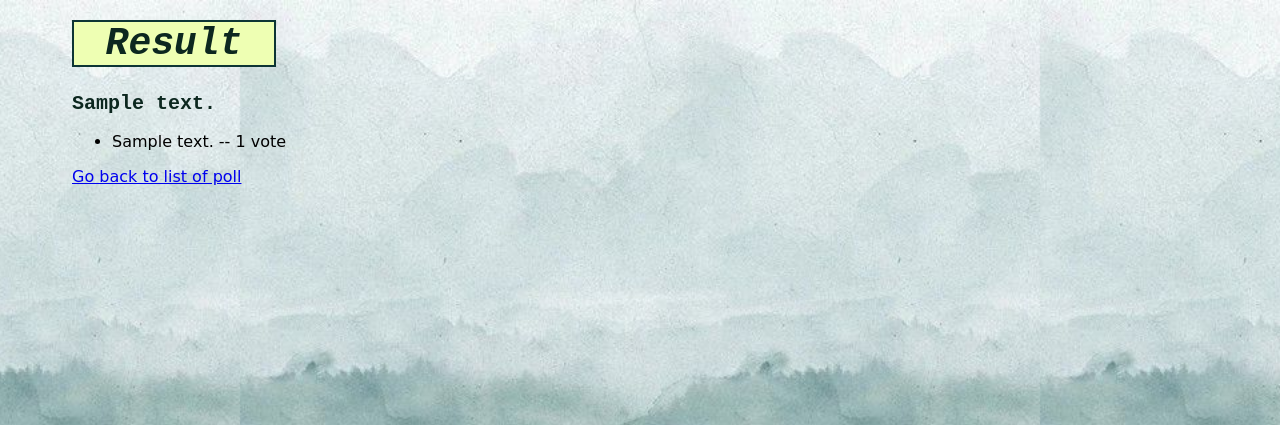
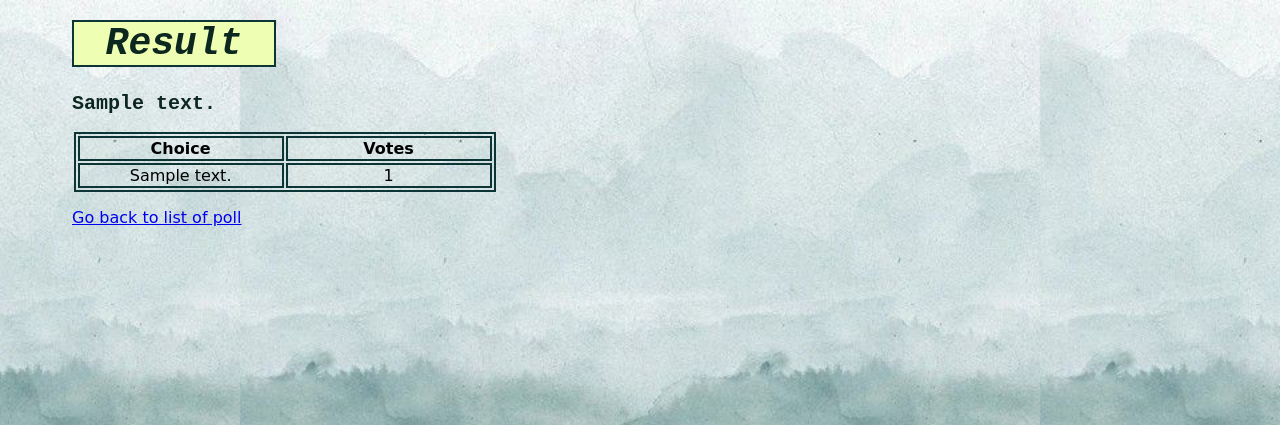
Before and after one commit to tnnpp/ku-polls, a Django app: template polls/templates/polls/results.html in a window 1280 px wide. Shown: the top 425 px of the page. Run offline with Django 4.2, Linux system fonts and the light colour scheme; the template is opened without the code that fills it: values that come from a table or form of the project are taken from there, others are empty; tables that the repository leaves empty hold one stand-in row (values such as "Sample post"); parts of the project's set-up code (start-up, migrations or seed data) failed here and were passed over.

Commit message:
change result into table

```diff
--- a/polls/static/polls/results_style.css
+++ b/polls/static/polls/results_style.css
@@ -22,10 +22,16 @@ h2{
     margin-left: 5vw;
     margin-top: 20px;
 }
-li{
-    margin-left: 5vw;
+table{
+    margin-left: 2vw;
     margin-top: 10px;
     font-family:cursive;
+    border: 2px solid rgb(13, 53, 53);
+}
+th,td{
+    border: 2px solid rgb(13, 53, 53);
+    width: 200px;
+    text-align: center;
 }
 a{
     margin-left: 5vw;
--- a/polls/templates/polls/results.html
+++ b/polls/templates/polls/results.html
@@ -4,8 +4,11 @@
 <h2>{{ question.question_text }}</h2>
 
 <ul>
-{% for choice in question.choice_set.all %}
-    <li>{{ choice.choice_text }} -- {{ choice.votes }} vote{{ choice.votes|pluralize }}</li>
-{% endfor %}
+    <table>
+        <tr><th>Choice</th><th>Votes</th></tr>
+        {% for choice in question.choice_set.all %}
+        <tr><td>{{ choice.choice_text }}</td><td>{{ choice.votes }}</td> </tr>
+        {% endfor %}
+    </table>
 </ul>
 <a href="{% url 'polls:index' %}">Go back to list of poll</a>
```
